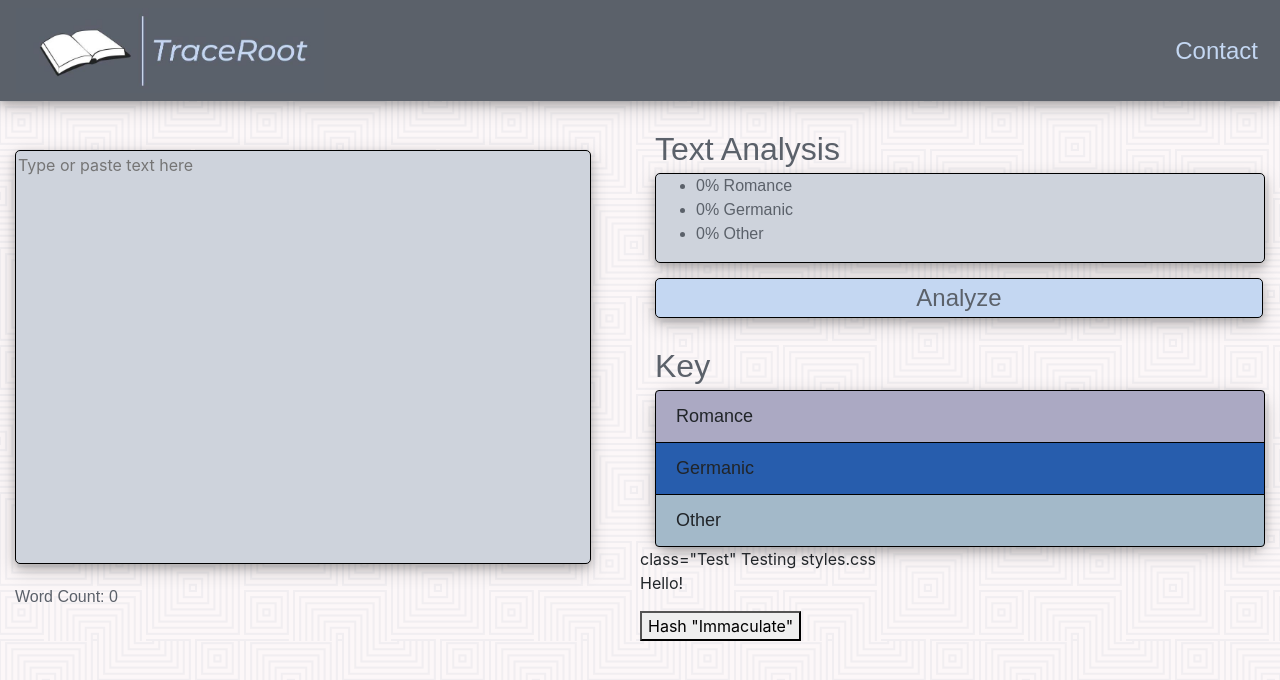
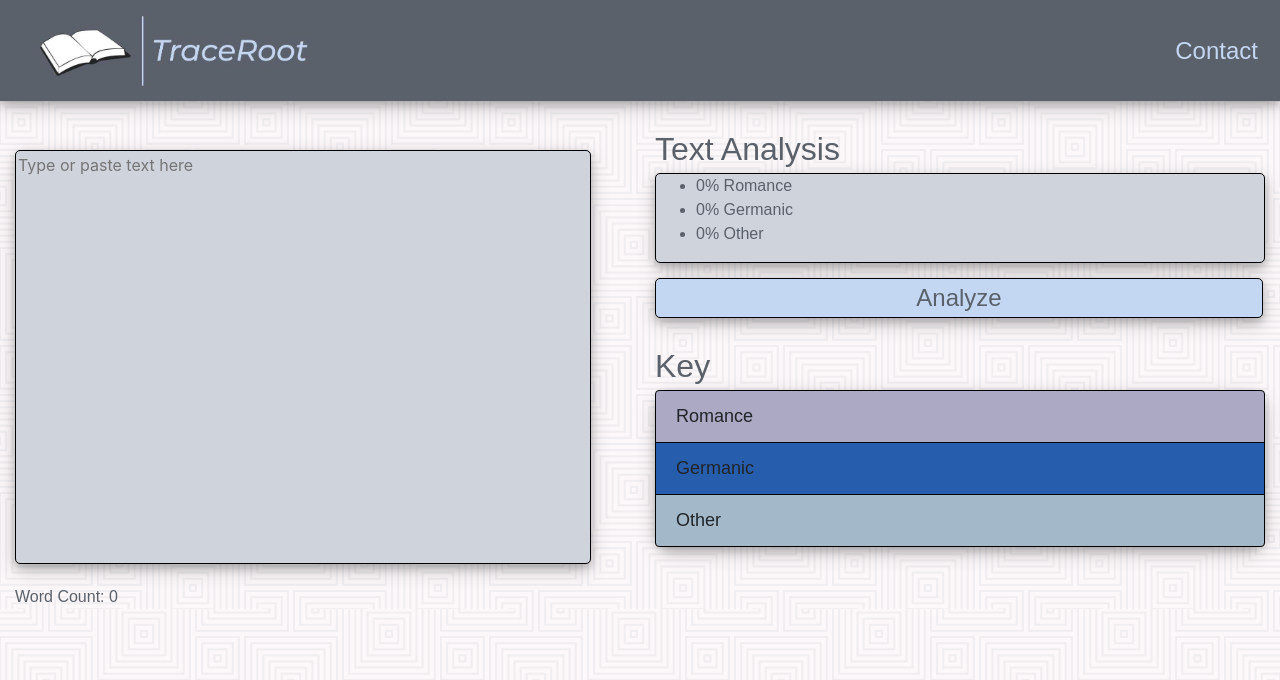
Before and after one commit to rushilsrivastavay3/benjaminhsieh2002, a React (Create React App) app: page / in a window 1280 px wide. Shown: the top 680 px of the page. Built offline with nearby package versions, Linux system fonts and the light colour scheme.

Commit message:
getting rid of testing styles in home.js

```diff
--- a/src/Backend.js
+++ b/src/Backend.js
@@ -25,7 +25,7 @@ function Backend() {
           {word} is in the dictionary: {HasWord("dog")}
         </p>
 	      <p>
-          {test} has value {SeperateInput(test)}
+       //   {test} has value {SeperateInput(test)}
         </p>
         <p>
           Percent Romance: {GetRomancePercent()}
@@ -69,6 +69,7 @@ export function GetValueNumber(wordP){
 
 // given a single string of words seperated by spaces, returns list of valid words
 export function SeperateInput(stringP){
+  console.log("1");
   let strings = stringP.split(" ");
   a = 0;
   b = 0;
--- a/src/pages/Home.js
+++ b/src/pages/Home.js
@@ -27,11 +27,8 @@ class Home extends React.Component {
 		<br/>
 		<Key />
 
-			 <TestingStyles />
-
 			</div>
 			</div>
-
 			</body>
 			</main>
 
```
Also changed, not shown: 1 other file (tests, documents, lock files or other folders).
